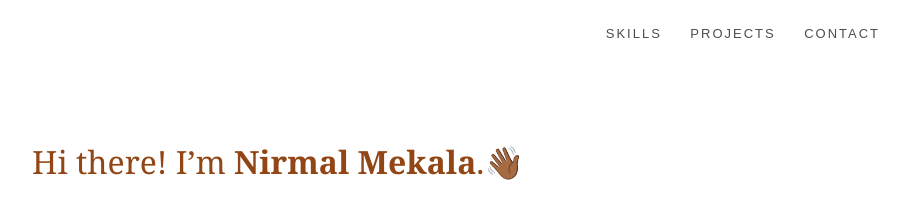
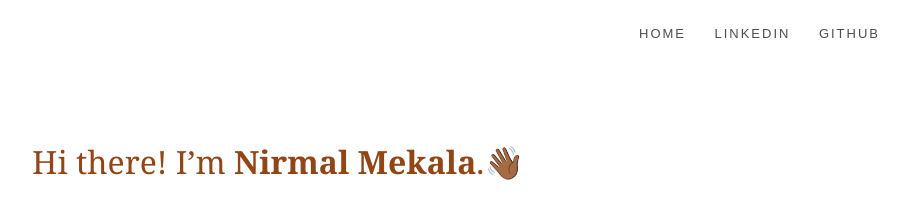
Before and after one commit to ndmekala/ndmekala.github.io, a Jekyll site: the page built from index.html, in a window 1280 px wide and 900 px high. Shown: the top 207 px of the window, without its empty margins (184-1092 px from the left). Built offline with Jekyll 4.4.1, drawn with Linux system fonts in a browser that asks for light colours; some web fonts are replaced.

Commit message:
consistency in navigation links

```diff
--- a/_layouts/home.html
+++ b/_layouts/home.html
@@ -27,9 +27,9 @@
     <div class="navigation__wrapper">
         <nav class="navigation container">
             <div class="navigation__links">
-                <a href="#skills">Skills</a>
-                <a href="#projects">Projects</a>
-                <a href="#contact">Contact</a>
+                <a href="https://www.meka.la/">Home</a>
+                <a href="https://www.linkedin.com/in/nirmal-mekala-87841b83/">LinkedIn</a>
+                <a href="https://github.com/ndmekala">GitHub</a>
             </div>
             <div class="navigation__hamburger">
                 <span></span>
```
Also changed, not shown: 2 other files.
